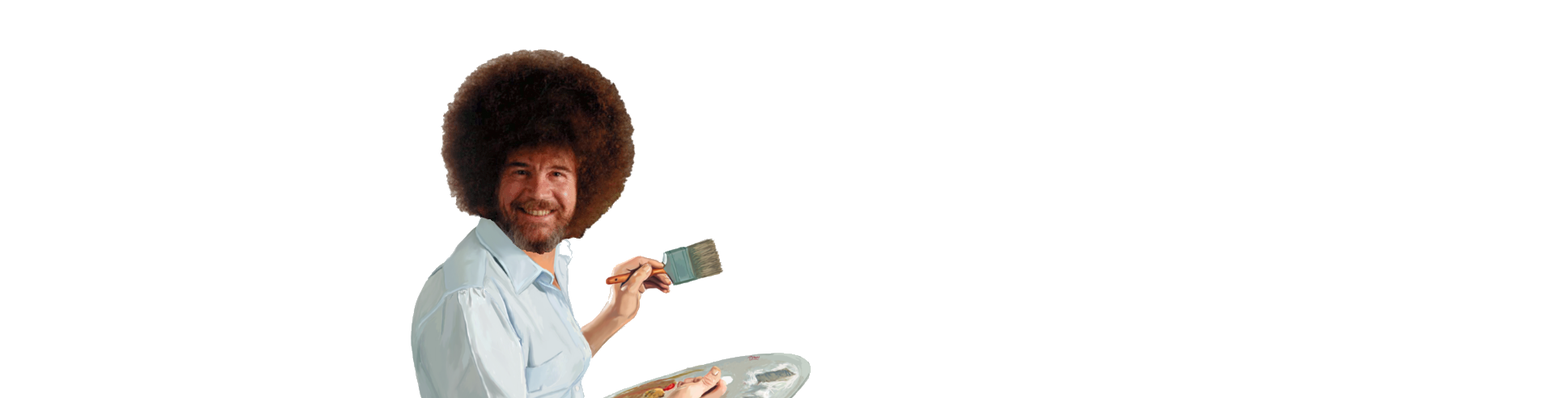
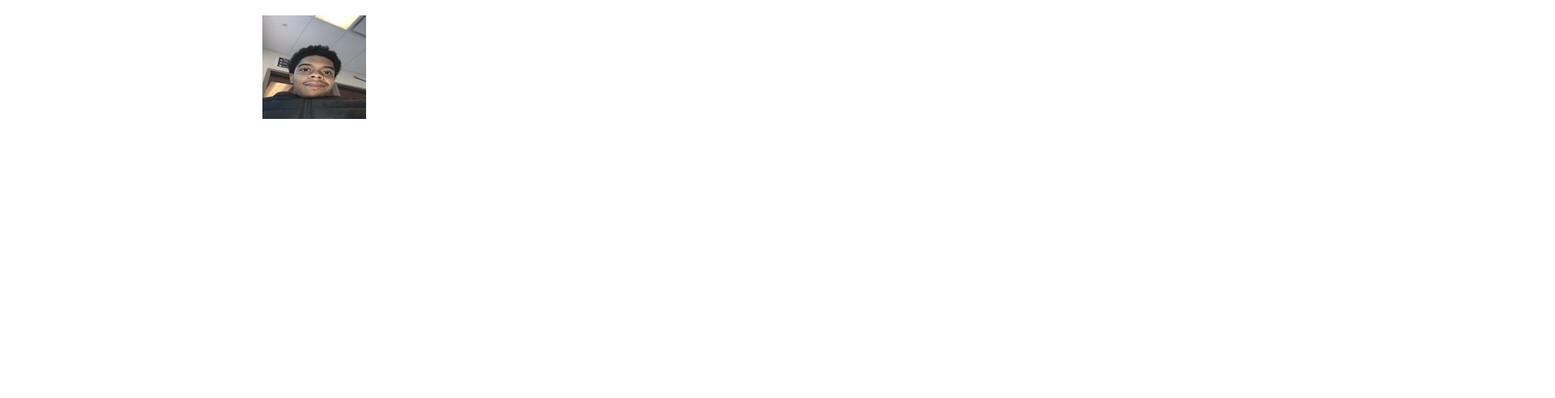
Before and after one commit to AceuptheSleeve/WebApp, a plain HTML site: page index.html in a window 1280 px wide. Shown: the part 124-616 px from the top of the page at 81% size, 1920 px wide, since content can reach past the window. Drawn offline with Linux system fonts and the light colour scheme.

Commit message:
Final Version

```diff
--- a/index.html
+++ b/index.html
@@ -12,6 +12,6 @@
         <h1 class= "title">
         Welcome to Kameron's Website!
         </h1>
-        <div id = "centerimage"><img src="images/Bob_Ross.png"></img></div>
+        <div id = "centerimage"><img src="images/Me.jpg"></img></div>
     </body>
 </html>
--- a/scripts/style.css
+++ b/scripts/style.css
@@ -84,6 +84,8 @@ html {
     float: center;
     margin-right: 25%;
     margin-left: 25%;
+    width: 150%;
+    height: 150%;
 }
 
 #leftimage2 {
```
Also changed, not shown: about.html (+1 -1 lines), images/Bob_Ross.png (deleted), images/HTML_CSS_JavaScript.png (added), images/Me.jpg (added), images/Tf2.png (deleted), images/Xbox.png (deleted).
